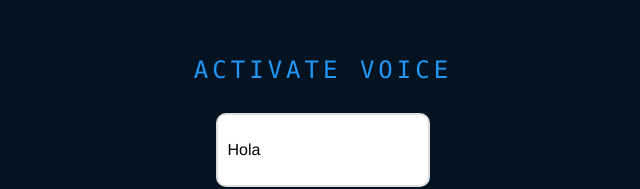
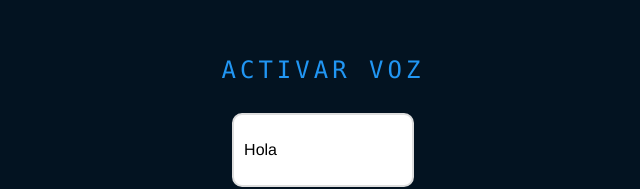
Before and after one commit to jesusfdez2/Derechos-de-autor, a plain HTML site: page index.html in a window 1280 px wide. Shown: the part 239-428 px from the top of the page, without its empty margins (317-957 px from the left). Drawn offline with Linux system fonts and the light colour scheme.

Commit message:
Add files via upload

```diff
--- a/index.html
+++ b/index.html
@@ -7,7 +7,7 @@
   </head>
   <body>
     <div id="container">
-        <a class="voice" href="#">Activate Voice</a>
+        <a class="voice" href="#">Activar voz</a>
 
         <div class="chat-container">
             <p class="voice2text">Hola</p>
```
